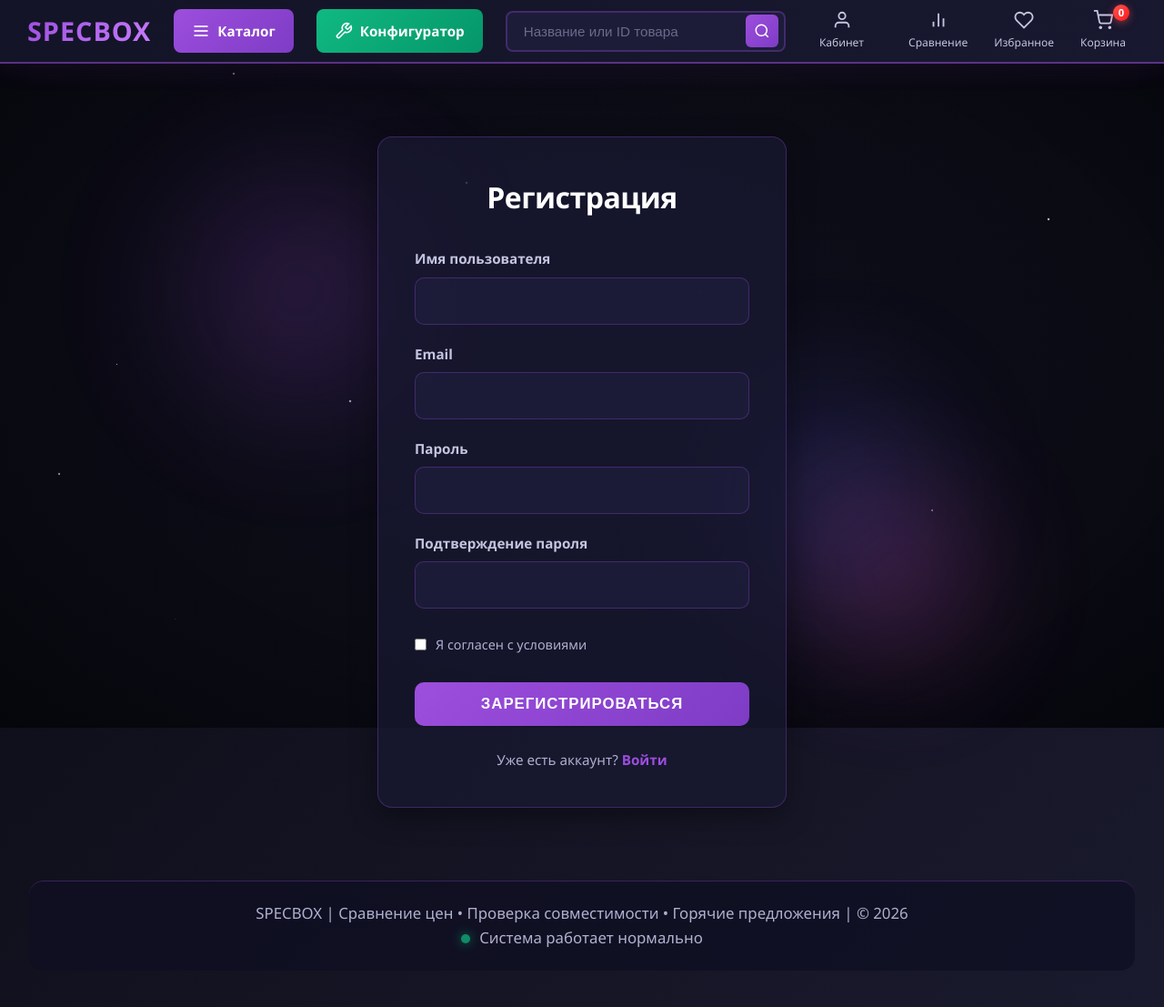
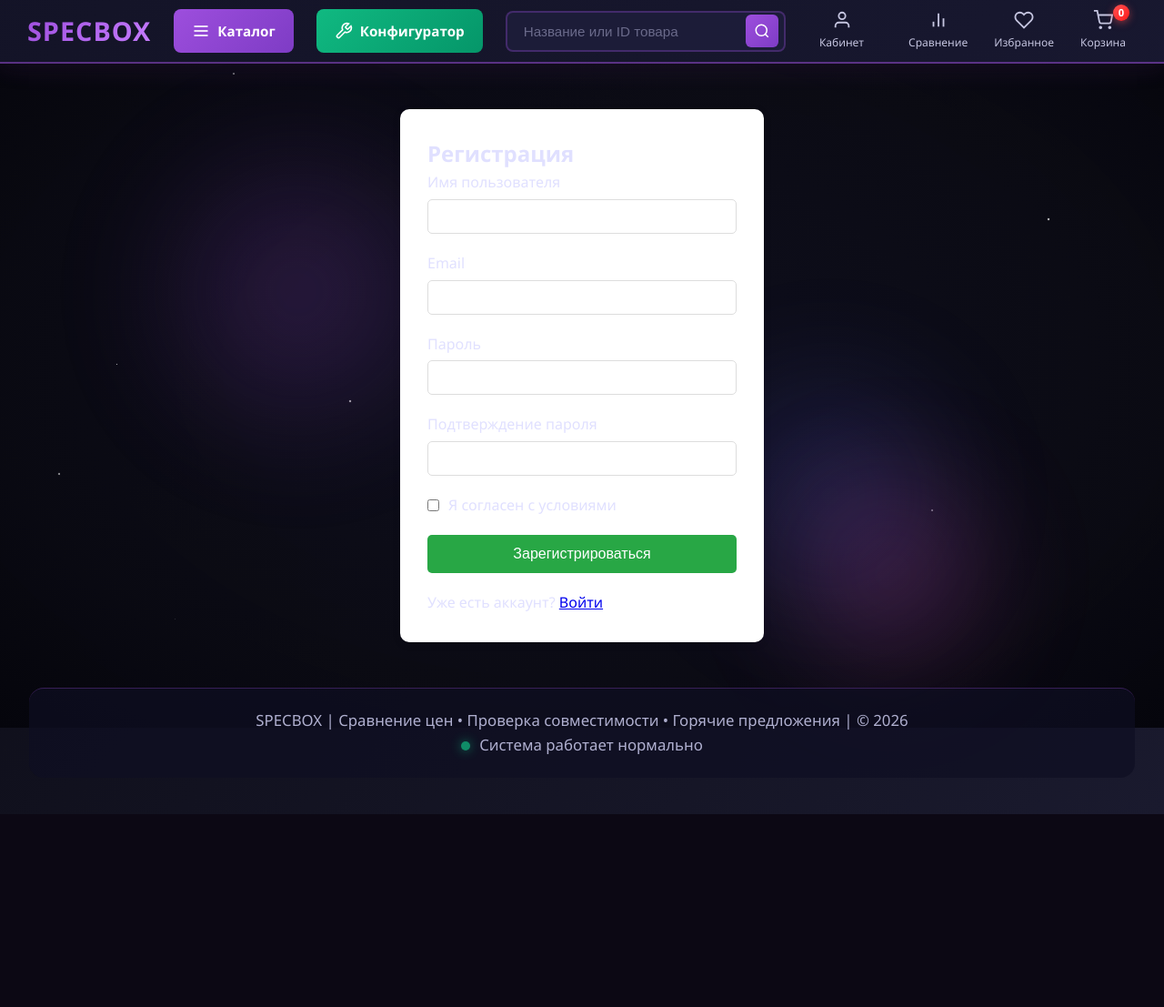
Before and after one commit to GoogeRA/Web-SpacBox, a Django app: page /registration/register/ in a window 1280 px wide. Shown: the whole page at 91% size. After the commit the page ends 895 px from the top, so only its background shows below. Run offline with Django 5.2, Linux system fonts and the light colour scheme.

Commit message:
новое меню, личный кабинет(активные кнопуи), НАСТОРОИТЬ ЦВЕТ ФОРМЫ АВТОРИЗАЦИИ И РЕГИСТРАЦИИ. Подключить бд к личному кабинету(убрать хардкод)

```diff
--- a/core/static/core/css/style_register.css
+++ b/core/static/core/css/style_register.css
@@ -1,71 +1,62 @@
 /* ========================================
-AUTH.CSS - СТИЛИ СТРАНИЦ ВХОДА И РЕГИСТРАЦИИ
-======================================== */
-.auth-success {
-    background: rgba(16, 185, 129, 0.15);
-    border: 1px solid rgba(16, 185, 129, 0.3);
-    color: #10b981;
-    padding: 12px 18px;
-    border-radius: 10px;
-    margin-bottom: 20px;
-    font-size: 0.95rem;
-    display: flex;
-    align-items: center;
-    gap: 10px;
-}
+   REGISTER.CSS - СТИЛИ СТРАНИЦЫ РЕГИСТРАЦИИ
+   ======================================== */
 
-/* Container */
 .auth-container {
     display: flex;
     justify-content: center;
     align-items: center;
-    min-height: 60vh;
+    min-height: calc(100vh - 200px);
     padding: 40px 20px;
+    background: linear-gradient(135deg, rgba(15, 15, 30, 0.9) 0%, rgba(10, 10, 18, 0.95) 100%);
 }
 
-/* Card */
 .auth-card {
-    background: rgba(25, 25, 50, 0.75);
-    border: 1px solid rgba(157, 78, 221, 0.3);
-    border-radius: 16px;
+    background: linear-gradient(145deg, rgba(30, 30, 60, 0.95) 0%, rgba(25, 25, 50, 0.98) 100%);
+    border: 1px solid rgba(157, 78, 221, 0.4);
+    border-radius: 20px;
     padding: 40px;
     width: 100%;
-    max-width: 450px;
-    box-shadow: 0 10px 30px rgba(0, 0, 0, 0.35);
+    max-width: 480px;
+    box-shadow:
+        0 10px 40px rgba(0, 0, 0, 0.5),
+        0 0 60px rgba(157, 78, 221, 0.15),
+        inset 0 1px 0 rgba(255, 255, 255, 0.1);
+    backdrop-filter: blur(10px);
 }
 
-/* Title */
 .auth-title {
     font-size: 2rem;
     color: #ffffff;
     text-align: center;
     margin-bottom: 30px;
     font-weight: 700;
-    letter-spacing: -0.5px;
+    background: linear-gradient(135deg, #ffffff 0%, #c77dff 100%);
+    -webkit-background-clip: text;
+    -webkit-text-fill-color: transparent;
+    background-clip: text;
 }
 
-/* Messages */
 .auth-error {
-    background: rgba(255, 82, 82, 0.15);
-    border: 1px solid rgba(255, 82, 82, 0.3);
-    color: #ff5252;
-    padding: 12px 18px;
-    border-radius: 10px;
+    background: linear-gradient(135deg, rgba(255, 82, 82, 0.2) 0%, rgba(255, 82, 82, 0.1) 100%);
+    border: 1px solid rgba(255, 82, 82, 0.4);
+    color: #ff8a8a;
+    padding: 14px 18px;
+    border-radius: 12px;
     margin-bottom: 20px;
     font-size: 0.95rem;
 }
 
 .auth-success {
-    background: rgba(16, 185, 129, 0.15);
-    border: 1px solid rgba(16, 185, 129, 0.3);
-    color: #10b981;
-    padding: 12px 18px;
-    border-radius: 10px;
+    background: linear-gradient(135deg, rgba(16, 185, 129, 0.2) 0%, rgba(16, 185, 129, 0.1) 100%);
+    border: 1px solid rgba(16, 185, 129, 0.4);
+    color: #6ee7b7;
+    padding: 14px 18px;
+    border-radius: 12px;
     margin-bottom: 20px;
     font-size: 0.95rem;
 }
 
-/* Form */
 .auth-form {
     display: flex;
     flex-direction: column;
@@ -82,14 +73,16 @@ AUTH.CSS - СТИЛИ СТРАНИЦ ВХОДА И РЕГИСТРАЦИИ
     color: #c5c5e0;
     font-weight: 600;
     font-size: 0.95rem;
+    text-transform: uppercase;
+    letter-spacing: 0.5px;
 }
 
 .form-control {
-    background: rgba(30, 30, 60, 0.8);
+    background: rgba(20, 20, 45, 0.8);
     border: 1px solid rgba(157, 78, 221, 0.3);
-    border-radius: 10px;
+    border-radius: 12px;
     padding: 14px 18px;
-    color: #e0e0ff;
+    color: #ffffff;
     font-size: 1rem;
     outline: none;
     transition: all 0.3s ease;
@@ -98,37 +91,44 @@ AUTH.CSS - СТИЛИ СТРАНИЦ ВХОДА И РЕГИСТРАЦИИ
 
 .form-control:focus {
     border-color: #9d4edd;
-    box-shadow: 0 0 0 3px rgba(157, 78, 221, 0.2);
-    background: rgba(35, 35, 70, 0.9);
+    box-shadow:
+        0 0 0 3px rgba(157, 78, 221, 0.25),
+        0 0 20px rgba(157, 78, 221, 0.3);
+    background: rgba(25, 25, 55, 0.9);
 }
 
 .form-control::placeholder {
     color: #6a6a8a;
 }
 
-/* Password Requirements */
+/* Требования к паролю */
 .password-requirements {
-    font-size: 0.85rem;
-    color: #b0b0d0;
-    margin-top: 5px;
+    background: rgba(157, 78, 221, 0.1);
+    border: 1px solid rgba(157, 78, 221, 0.3);
+    border-radius: 10px;
+    padding: 12px 16px;
+    margin-top: 8px;
 }
 
 .password-requirements ul {
-    margin: 5px 0 0 20px;
-    color: #9d4edd;
+    margin: 0;
+    padding-left: 20px;
+    color: #b0b0d0;
+    font-size: 0.85rem;
 }
 
 .password-requirements li {
-    margin-bottom: 3px;
+    margin-bottom: 4px;
+    color: #c5c5e0;
 }
 
-/* Submit Button */
+/* Кнопка отправки */
 .btn-submit {
     background: linear-gradient(135deg, #9d4edd 0%, #7e3cc5 100%);
     color: #ffffff;
     border: none;
-    border-radius: 10px;
-    padding: 14px;
+    border-radius: 12px;
+    padding: 16px;
     font-size: 1.05rem;
     font-weight: 700;
     cursor: pointer;
@@ -136,23 +136,62 @@ AUTH.CSS - СТИЛИ СТРАНИЦ ВХОДА И РЕГИСТРАЦИИ
     margin-top: 10px;
     text-transform: uppercase;
     letter-spacing: 1px;
+    box-shadow: 0 4px 20px rgba(157, 78, 221, 0.4);
 }
 
 .btn-submit:hover {
-    transform: translateY(-2px);
-    box-shadow: 0 8px 25px rgba(157, 78, 221, 0.5);
+    transform: translateY(-3px);
+    box-shadow: 0 10px 35px rgba(157, 78, 221, 0.6);
     background: linear-gradient(135deg, #a75ee6 0%, #8a4bcf 100%);
 }
 
 .btn-submit:active {
-    transform: translateY(1px);
-    box-shadow: 0 4px 15px rgba(157, 78, 221, 0.4);
+    transform: translateY(-1px);
 }
 
-/* Hint Text */
+/* Чекбокс условий */
+.terms-checkbox {
+    display: flex;
+    align-items: flex-start;
+    gap: 12px;
+    margin-top: 10px;
+    padding: 12px;
+    background: rgba(20, 20, 45, 0.5);
+    border-radius: 10px;
+}
+
+.terms-checkbox input {
+    margin-top: 3px;
+    accent-color: #9d4edd;
+    width: 18px;
+    height: 18px;
+}
+
+.terms-checkbox label {
+    color: #b0b0d0;
+    font-size: 0.9rem;
+    cursor: pointer;
+    line-height: 1.5;
+}
+
+.terms-checkbox a {
+    color: #9d4edd;
+    text-decoration: none;
+    font-weight: 600;
+    transition: color 0.3s ease;
+}
+
+.terms-checkbox a:hover {
+    color: #c77dff;
+    text-decoration: none;
+}
+
+/* Подсказка */
 .auth-hint {
     text-align: center;
-    margin-top: 25px;
+    margin-top: 30px;
+    padding-top: 20px;
+    border-top: 1px solid rgba(157, 78, 221, 0.2);
     color: #b0b0d0;
     font-size: 0.95rem;
 }
@@ -165,92 +204,25 @@ AUTH.CSS - СТИЛИ СТРАНИЦ ВХОДА И РЕГИСТРАЦИИ
 }
 
 .auth-hint a:hover {
-    color: #b388ff;
-    text-decoration: underline;
+    color: #c77dff;
+    text-decoration: none;
+    text-shadow: 0 0 10px rgba(157, 78, 221, 0.5);
 }
 
-/* Terms Checkbox */
-.terms-checkbox {
-    display: flex;
-    align-items: flex-start;
-    gap: 10px;
-    margin-top: 10px;
+/* Анимация */
+.auth-card {
+    animation: slideInUp 0.5s ease-out;
 }
 
-.terms-checkbox input {
-    margin-top: 3px;
-    accent-color: #9d4edd;
-}
-
-.terms-checkbox label {
-    color: #b0b0d0;
-    font-size: 0.9rem;
-    cursor: pointer;
-    line-height: 1.4;
-}
-
-.terms-checkbox a {
-    color: #9d4edd;
-    text-decoration: none;
-    font-weight: 600;
-}
-
-.terms-checkbox a:hover {
-    text-decoration: underline;
-}
-
-/* Custom Checkbox */
-.checkbox-custom {
-    position: relative;
-    display: inline-flex;
-    align-items: center;
-    gap: 10px;
-    cursor: pointer;
-    user-select: none;
-}
-
-.checkbox-custom input {
-    position: absolute;
-    opacity: 0;
-    cursor: pointer;
-    height: 0;
-    width: 0;
-}
-
-.checkmark-custom {
-    height: 20px;
-    width: 20px;
-    background: rgba(30, 30, 60, 0.8);
-    border: 1px solid rgba(157, 78, 221, 0.4);
-    border-radius: 5px;
-    transition: all 0.3s ease;
-    flex-shrink: 0;
-}
-
-.checkbox-custom:hover input ~ .checkmark-custom {
-    border-color: #9d4edd;
-}
-
-.checkbox-custom input:checked ~ .checkmark-custom {
-    background: linear-gradient(135deg, #9d4edd 0%, #7e3cc5 100%);
-    border-color: #9d4edd;
-}
-
-.checkmark-custom:after {
-    content: "";
-    position: absolute;
-    display: none;
-    left: 7px;
-    top: 3px;
-    width: 5px;
-    height: 10px;
-    border: solid white;
-    border-width: 0 2px 2px 0;
-    transform: rotate(45deg);
-}
-
-.checkbox-custom input:checked ~ .checkmark-custom:after {
-    display: block;
+@keyframes slideInUp {
+    from {
+        opacity: 0;
+        transform: translateY(30px);
+    }
+    to {
+        opacity: 1;
+        transform: translateY(0);
+    }
 }
 
 /* Responsive */
@@ -275,7 +247,7 @@ AUTH.CSS - СТИЛИ СТРАНИЦ ВХОДА И РЕГИСТРАЦИИ
     }
 
     .btn-submit {
-        padding: 12px;
+        padding: 14px;
         font-size: 1rem;
     }
 }
@@ -291,6 +263,6 @@ AUTH.CSS - СТИЛИ СТРАНИЦ ВХОДА И РЕГИСТРАЦИИ
 
     .terms-checkbox {
         flex-direction: column;
-        gap: 5px;
+        gap: 8px;
     }
 }
--- a/core/templates/core/base.html
+++ b/core/templates/core/base.html
@@ -2,13 +2,11 @@
 {% load static %}
 <html lang="ru">
 <head>
-
     <meta charset="UTF-8">
     <meta name="viewport" content="width=device-width, initial-scale=1.0">
     <title>{% block title %}SpecBox{% endblock %}</title>
     {% load static %}
     <link rel="stylesheet" href="{% static 'core/css/style_base.css' %}">
-    <link rel="stylesheet" href="{% static 'core/css/style_modal.css' %}">
     {% block extra_css %}{% endblock %}
 
 </head>
--- a/core/templates/registration/register.html
+++ b/core/templates/registration/register.html
@@ -4,46 +4,98 @@
 {% block title %}SpecBox | Регистрация{% endblock %}
 
 {% block extra_css %}
-<link rel="stylesheet" href="{% static 'core/css/style_register.css' %}">
+<style>
+    .auth-container {
+        max-width: 400px;
+        margin: 50px auto;
+        padding: 30px;
+        background: #fff;
+        border-radius: 10px;
+        box-shadow: 0 2px 10px rgba(0,0,0,0.1);
+    }
+    .form-group {
+        margin-bottom: 20px;
+    }
+    .form-group label {
+        display: block;
+        margin-bottom: 5px;
+        font-weight: 500;
+    }
+    .form-group input[type="text"],
+    .form-group input[type="email"],
+    .form-group input[type="password"] {
+        width: 100%;
+        padding: 10px;
+        border: 1px solid #ddd;
+        border-radius: 5px;
+        font-size: 14px;
+    }
+    .form-group button {
+        width: 100%;
+        padding: 12px;
+        background: #28a745;
+        color: white;
+        border: none;
+        border-radius: 5px;
+        font-size: 16px;
+        cursor: pointer;
+    }
+    .form-group button:hover {
+        background: #218838;
+    }
+    .error {
+        color: #dc3545;
+        margin-bottom: 15px;
+        padding: 10px;
+        background: #f8d7da;
+        border-radius: 5px;
+    }
+    .checkbox-group {
+        display: flex;
+        align-items: center;
+        gap: 10px;
+    }
+    .checkbox-group input {
+        width: auto;
+    }
+</style>
 {% endblock %}
 
 {% block content %}
 <div class="auth-container">
-    <div class="auth-card">
-        <h2 class="auth-title">Регистрация</h2>
-
+    <h2>Регистрация</h2>
     {% if error %}
-        <div class="auth-error">{{ error }}</div>
+        <div class="error">{{ error }}</div>
     {% endif %}
 
-        <form method="post" class="auth-form">
+    <!-- ДОБАВЛЕНА ФОРМА -->
+    <form method="post">
         {% csrf_token %}
         <div class="form-group">
-                <label class="form-label">Имя пользователя</label>
-                <input type="text" name="username" class="form-control" required value="{{ username|default:'' }}">
+            <label>Имя пользователя</label>
+            <input type="text" name="username" value="{{ username|default:'' }}" required>
         </div>
         <div class="form-group">
-                <label class="form-label">Email</label>
-                <input type="email" name="email" class="form-control" required value="{{ email|default:'' }}">
+            <label>Email</label>
+            <input type="email" name="email" value="{{ email|default:'' }}" required>
         </div>
         <div class="form-group">
-                <label class="form-label">Пароль</label>
-                <input type="password" name="password" class="form-control" required minlength="8">
+            <label>Пароль</label>
+            <input type="password" name="password" required>
         </div>
         <div class="form-group">
-                <label class="form-label">Подтверждение пароля</label>
-                <input type="password" name="password_confirm" class="form-control" required>
+            <label>Подтверждение пароля</label>
+            <input type="password" name="password_confirm" required>
         </div>
-            <div class="terms-checkbox">
-                <input type="checkbox" name="terms" required>
-                <label>Я согласен с условиями</label>
+        <div class="form-group checkbox-group">
+            <input type="checkbox" name="terms" id="terms" required>
+            <label for="terms" style="margin:0; font-weight:400;">Я согласен с условиями</label>
         </div>
-            <button type="submit" class="btn-submit">Зарегистрироваться</button>
+        <div class="form-group">
+            <button type="submit">Зарегистрироваться</button>
+        </div>
     </form>
 
-        <div class="auth-hint">
-            Уже есть аккаунт? <a href="{% url 'core:login' %}">Войти</a>
-        </div>
-    </div>
+    <p>Уже есть аккаунт? <a href="{% url 'core:login' %}">Войти</a></p>
 </div>
 {% endblock %}
--- a/core/urls.py
+++ b/core/urls.py
@@ -9,5 +9,5 @@ urlpatterns = [
     path('components/', views.components, name='components'),
     path('profile/', views.profile_view, name='profile'),
     path('registration/login', views.login_view, name='login'),
-    path('registration/register/', views.register_view, name='register')
-]
+    path('registration/logout/', views.logout_view, name='logout'),
+    path('registration/register/', views.register_view, name='register')]
--- a/core/views.py
+++ b/core/views.py
@@ -2,8 +2,9 @@ from django.shortcuts import render, redirect
 from django.db.models import Q
 from django.core.paginator import Paginator
 from core.models import Component, Category
-from django.contrib.auth import authenticate, login
+from django.contrib.auth import authenticate, login, logout
 from django.contrib.auth.models import User
+from django.contrib.auth.decorators import login_required
 
 
 def index(request):
@@ -96,6 +97,10 @@ def login_view(request):
 
     return render(request, 'registration/login.html')
 
+def logout_view(request):
+    """Выход из аккаунта"""
+    logout(request)
+    return redirect('core:index')
 
 def register_view(request):
     """Страница регистрации"""
@@ -143,8 +148,11 @@ def register_view(request):
     return render(request, 'registration/register.html')
 
 
+@login_required(login_url='core:login')
 def profile_view(request):
     """Личный кабинет пользователя"""
+
+    # Данные сохраненных сборок (заглушка)
     saved_builds = [
         {
             'id': 1,
@@ -157,6 +165,7 @@ def profile_view(request):
         },
     ]
 
+    # Данные заказов (заглушка)
     orders = [
         {
             'id': 1001,
@@ -167,6 +176,7 @@ def profile_view(request):
         },
     ]
 
+    # Избранные товары (заглушка)
     favorites = [
         {
             'id': 1,
@@ -180,6 +190,7 @@ def profile_view(request):
         },
     ]
 
+    # Уведомления (заглушка)
     notifications = [
         {
             'id': 1,
@@ -190,13 +201,14 @@ def profile_view(request):
         },
     ]
 
+    # Данные пользователя
     user_data = {
-        'username': 'Gamer2026',
-        'email': 'gamer@example.com',
+        'username': request.user.username,
+        'email': request.user.email,
         'phone': '+7 (999) 123-45-67',
         'city': 'Москва',
         'registered': '15.12.2025',
-        'last_login': '28.01.2026 14:30',
+        'last_login': request.user.last_login.strftime('%d.%m.%Y %H:%M') if request.user.last_login else 'Неизвестно',
     }
 
     context = {
```
Also changed, not shown: core/static/core/css/style_login.css (+64 -44 lines), core/static/core/css/style_profile.css (+20 -0 lines), core/templates/core/profile.html (+21 -1 lines), core/templates/registration/login.html (+57 -27 lines), core/static/core/css/style_base.css (line endings or trailing spaces). Lines whose indentation alone changed are shown as unchanged.
